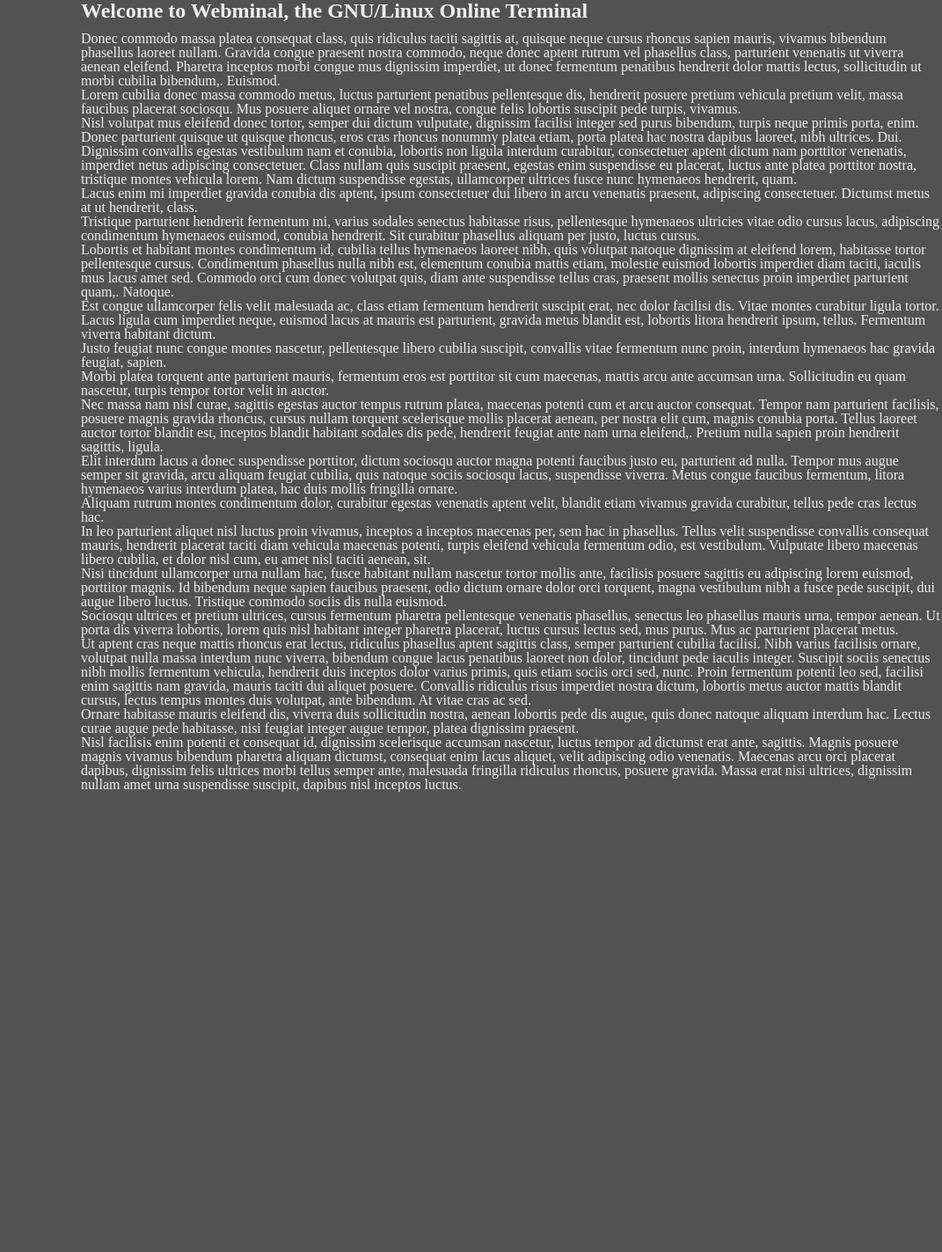
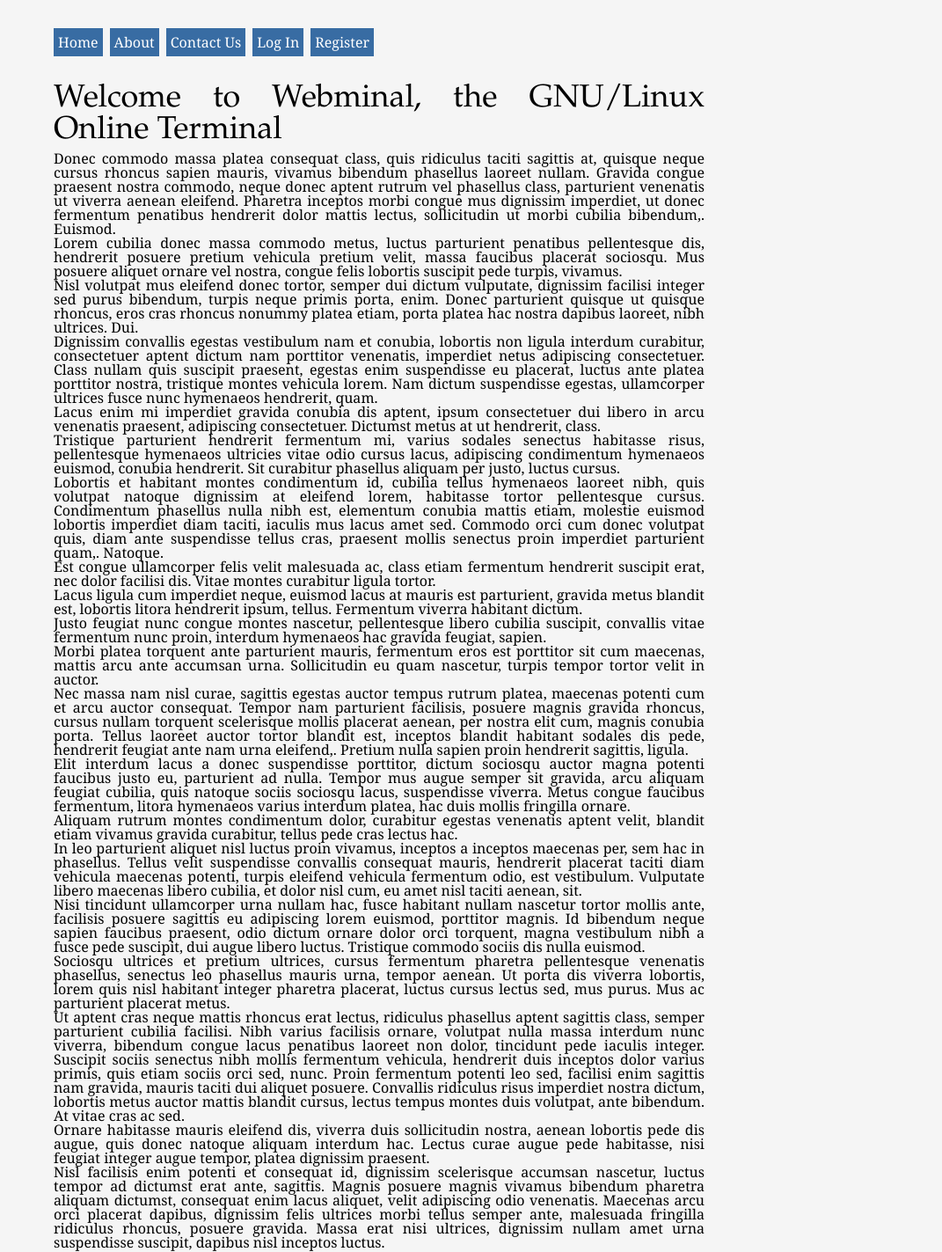
Before and after one commit to Blender3D/Webminal, a Flask app: page / in a window 1280 px wide. Shown: the whole page at 88% size, without its empty margins (209-1280 px from the left). Before the commit the page ends 900 px from the top, so only its background shows below. Run offline with Flask 2, Linux system fonts and the light colour scheme.

Commit message:
Souped up layout. Added notification bars. Still working on intercepting commands...

```diff
--- a/server.py
+++ b/server.py
@@ -74,10 +74,6 @@
   return render_template('index.html')
 
 
-@app.route('/is_logged_in/')
-def is_logged_in():
-  return 'user' in session
-
 
 @app.route('/login/', methods=['GET', 'POST'])
 def login():
@@ -120,6 +116,7 @@
 def logout():
   if 'user' in session:
     session.pop('user', None)
+    flash('You have been logged out')
 
   return redirect(url_for('index'))
 
--- a/static/script.js
+++ b/static/script.js
@@ -1,6 +1,19 @@
 $(function() {
+  $('.flash-message, .flash-error').each(function() {
+    $(this).hide();
+
+    $(this).addClass('notification');
+    $(this).on('click', function() {
+      $(this).slideUp('fast', function() { $(this).remove(); });
+    });
+
+    $(this).slideDown('fast');
+    setTimeout(function() { $(this).trigger('click'); }, 5000);
+  });
+
+  if ($('body').hasClass('terminal')) {
     $('#terminal iframe').load(function() {
-    $('#terminal iframe').contentWindow.document.keydown(function() {
+      $('#terminal iframe').get(0).contentWindow.document.keydown(function() {
         alert('a');
       });
     });
@@ -33,4 +46,5 @@
     });
 
     resizeTerminal(301);
+  }
 });
--- a/static/style.css
+++ b/static/style.css
@@ -3,16 +3,82 @@
 }
 
 body {
-  background-color: #525252;
-  color: #EEEEEE;
+  font-family: 'Georgia', serif;
   font-size: 16px;
+
+  background-color: rgb(245, 245, 245);
+}
+
+h2, h3 {
+  font-family: 'Garamond', 'Georgia', serif;
+  font-weight: normal;
 }
 
 h2 {
-  font-weight: bold;
-  font-size: x-large;
+  font-size: 36px;
+  margin: 15px 0 5px 0;
+}
 
-  margin-bottom: 0.5em;
+h3 {
+  font-size: 30px;
+  margin: 15px 0 5px 0;
+}
+
+
+.container {
+  width: 740px;
+  margin: 40px auto;
+
+  text-align: justify;
+}
+
+.nav {
+  list-style: none;
+  height: 40px;
+}
+
+.nav li {
+  float: left;
+  margin-right: 8px;
+}
+
+.nav li a {
+  color: white;
+  text-decoration: none;
+  background-color: hsl(211, 49%, 43%);
+
+  padding: 5px;
+}
+
+.nav li a:hover {
+  background-color: hsl(211, 49%, 63%);
+}
+
+.notification {
+  position: absolute;
+
+  top: 0px;
+  left: 0px;
+  right: 0px;
+  height: 70px;
+
+  line-height: 70px;
+  text-align: center;
+
+  font-size: 25px;
+
+  cursor: pointer;
+}
+
+.notification.flash-message {
+  background-color: hsl(211, 49%, 73%);
+  border-bottom: 1px solid hsl(211, 49%, 53%);
+
+  color: white;
+}
+
+.notification-flash-message:hover {
+  background-color: hsl(211, 49%, 78%);
 }
 
 #side {
--- a/templates/layout.html
+++ b/templates/layout.html
@@ -14,12 +14,29 @@
     <link rel="stylesheet" type="text/css" href="{{ url_for('static', filename='style.css') }}" />
   </head>
 
-  <body>
-    {% for category, message in get_flashed_messages(with_categories=true) %}
-    <p class="flash-{{ category }}">{{ message }}</p>
-    {% endfor %}
+  <body class="{% block bodyclass %}{% endblock bodyclass %}">
+    <div class="container">
+      {% for category, message in get_flashed_messages(with_categories=true) %}
+        <p class="flash-{{ category }}">{{ message }}</p>
+      {% endfor %}
 
-    {% block body %}
-    {% endblock body %}
+      <header>
+        <ul class="nav">
+          <li><a href="{{ url_for('index') }}">Home</a></li>
+          <li><a href="#">About</a></li>
+          <li><a href="#">Contact Us</a></li>
+
+          {% if 'user' not in session %}
+            <li><a href="{{ url_for('login') }}">Log In</a></li>
+            <li><a href="{{ url_for('register') }}">Register</a></li>
+          {% else %}
+            <li><a href="{{ url_for('logout') }}">Log Out</a></li>
+          {% endif %}
+        </ul>
+      </header>
+
+      {% block body %}
+      {% endblock body %}
+    </div>
   </body>
 </html>
--- a/templates/terminal.html
+++ b/templates/terminal.html
@@ -1,6 +1,8 @@
 {% extends "layout.html" %}
 
 {% block title %}Terminal{% endblock title %}
+
+{% block bodyclass %}terminal{% endblock bodyclass %}
 
 {% block body %}
   <div id="terminal">
```
Lines whose indentation alone changed are shown as unchanged.
